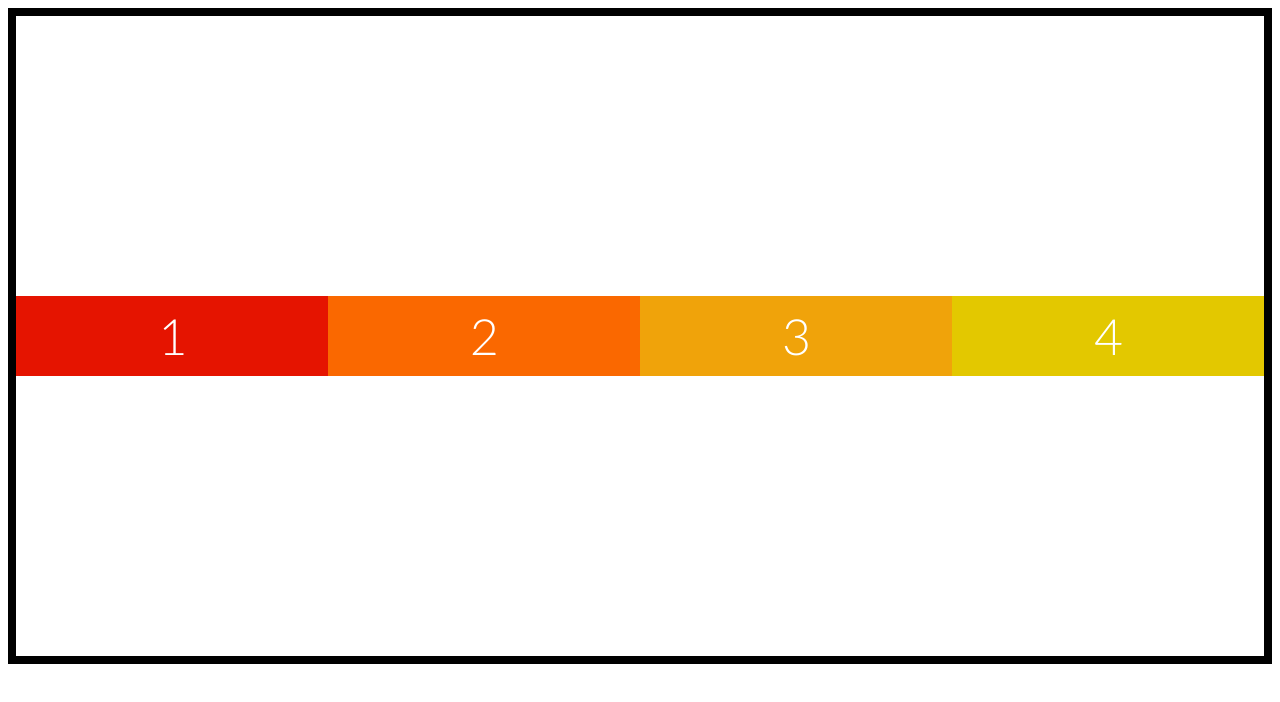
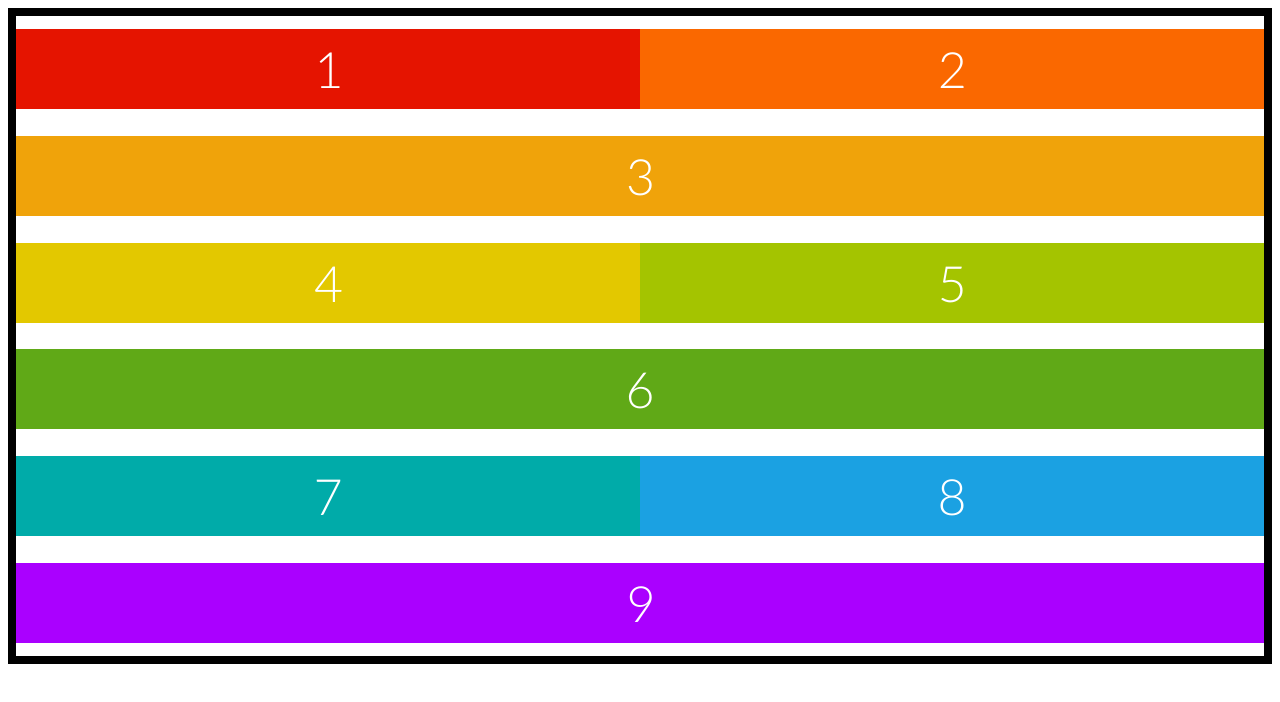
Before and after one commit to gregcotech007/flexbox-css, a plain HTML site: page index.html in a window 1280 px wide. Drawn offline with Linux system fonts and the light colour scheme.

Commit message:
Flex basis content control

```diff
--- a/assets/css/style.css
+++ b/assets/css/style.css
@@ -9,8 +9,11 @@
   font-family: lato;
   font-weight: 300;
   box-sizing: border-box;
-  flex-basis: 25%;
+  flex-basis: 50%;
   /* width: 300px; */
+}
+.box:nth-of-type(3n) {
+    flex-basis: 100%;
 }
 
 .box-1 {background: #e51400; /* font-size: 1.3em; */}
@@ -30,7 +33,7 @@
     border: 8px solid black;
     height: 80vh;
     flex-direction: row;
-    /* flex-wrap: wrap; */
+    flex-wrap: wrap;
     justify-content: space-between;
     align-items: center;
   }
--- a/index.html
+++ b/index.html
@@ -13,11 +13,11 @@
         <div class="box box-2">2</div>
         <div class="box box-3">3</div>
         <div class="box box-4">4</div>
-<!--       <div class="box box-5">5</div>
+        <div class="box box-5">5</div>
         <div class="box box-6">6</div>
         <div class="box box-7">7</div>
         <div class="box box-8">8</div>
-        <div class="box box-9">9</div> -->
+        <div class="box box-9">9</div>
       </section>
 </body>
 </html>
```
